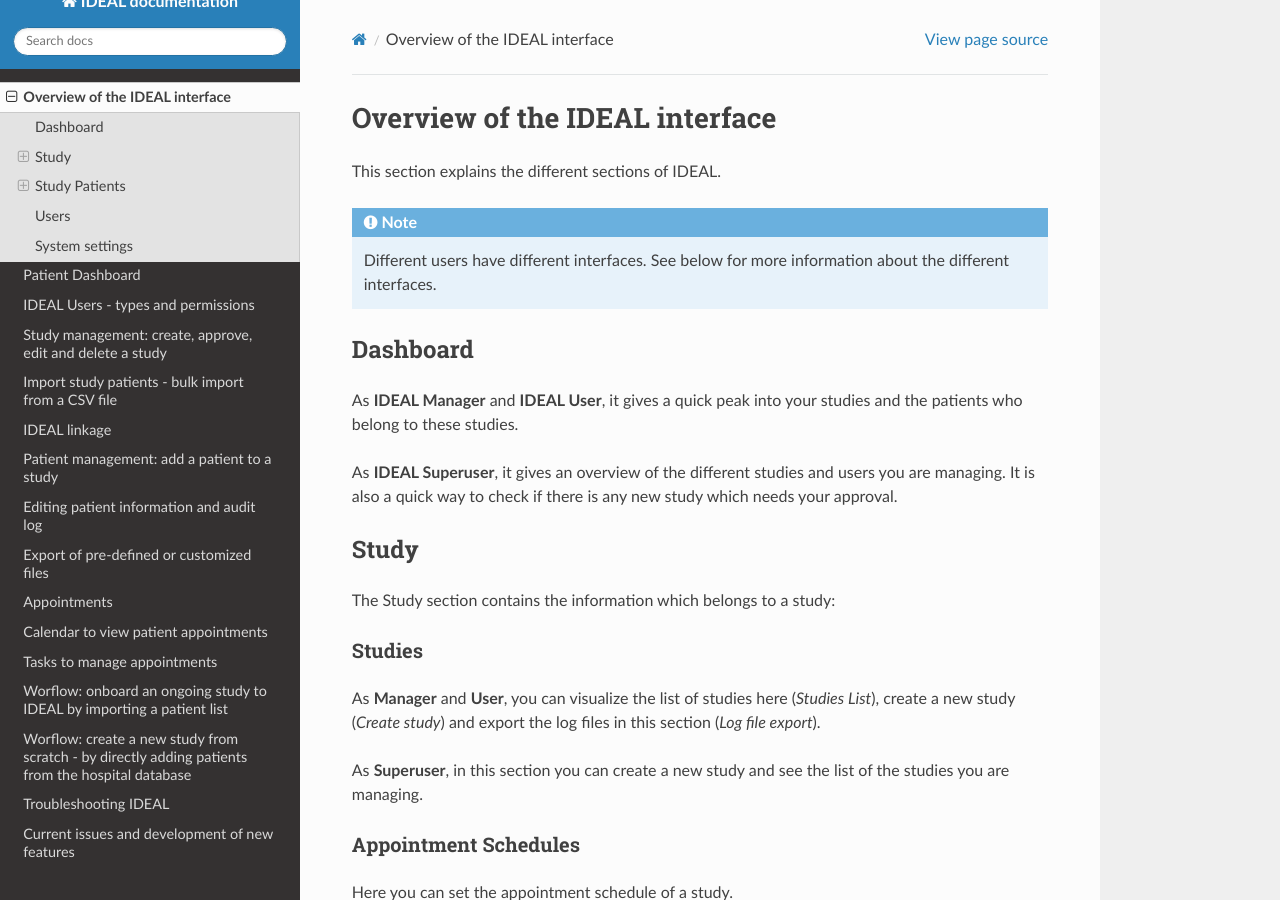
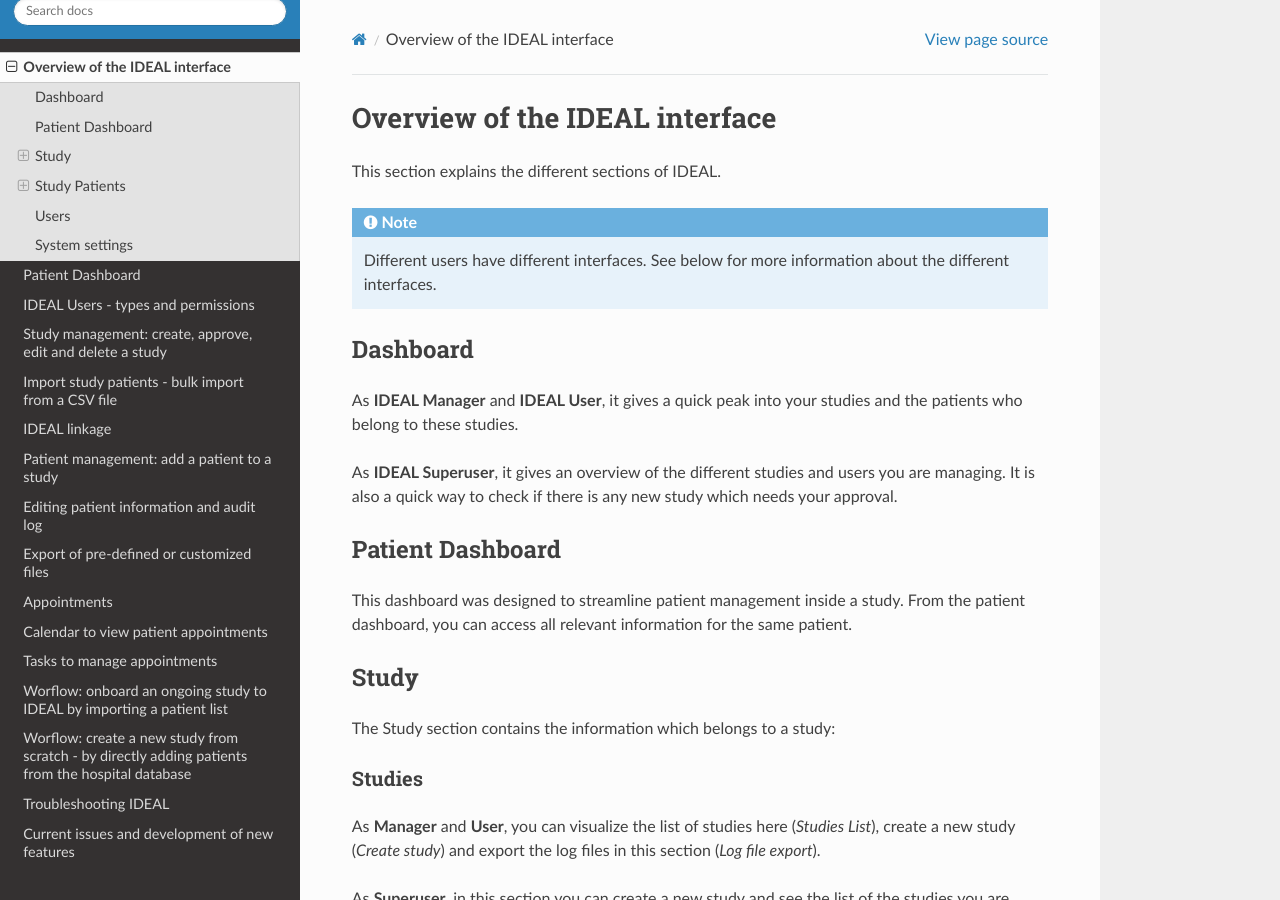
Before and after one commit to Nynuphar/IDEAL-doc, a Sphinx documentation site: the page built from docs/source/interface.rst, in a window 1280 px wide and 900 px high. Built offline with Sphinx 7.4.7 and the Read the Docs theme 3.1.0, drawn with Linux system fonts in a browser that asks for light colours.

Commit message:
Update interface.rst

```diff
--- a/docs/source/interface.rst
+++ b/docs/source/interface.rst
@@ -11,6 +11,11 @@ Dashboard
 As **IDEAL Manager** and **IDEAL User**, it gives a quick peak into your studies and the patients who belong to these studies.
 
 As **IDEAL Superuser**, it gives an overview of the different studies and users you are managing. It is also a quick way to check if there is any new study which needs your approval.
+
+Patient Dashboard
+*******************
+
+This dashboard was designed to streamline patient management inside a study. From the patient dashboard, you can access all relevant information for the same patient.
 
 Study
 *********
```
